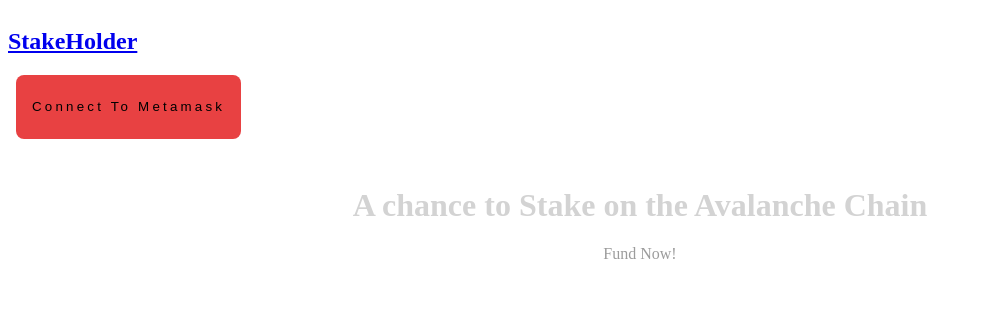
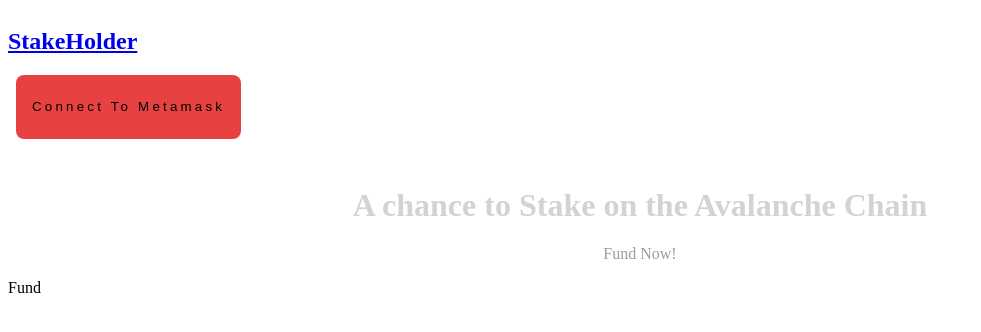
Before and after one commit to stack-guru/Stake, a React (Create React App) app in the folder StakeHolder-Website/: page / in a window 1280 px wide. Both pictures are taken after a click on the button "Connect To Metamask". Shown: the top 332 px of the page, without its empty margins (0-981 px from the left). Built offline with nearby package versions, Linux system fonts and the light colour scheme.

Commit message:
implement fund function

```diff
--- a/StakeHolder-Website/src/App.js
+++ b/StakeHolder-Website/src/App.js
@@ -2,9 +2,11 @@ import React, { useState, useEffect } from "react";
 import ConnectWallet, { getCurrentConnectedWallet } from "./utils/connect";
 import Header from "./components/Header";
 import Nav from "./components/Nav";
+import { Fund } from "./components/FundContract";
 const App = () => {
   const [walletAddress, setWallet] = useState("");
   const [status, setStatus] = useState("");
+  const [walletConnected, setWalletConnected] = useState(false);
   const addWalletListener = () => {
     if (window.ethereum) {
       window.ethereum.on("accountsChanged", (accounts) => {
@@ -43,10 +45,13 @@ const App = () => {
     addWalletListener();
   }, []);
   const connectWalletClicked = async (event) => {
-    event.preventDefault();
-    const walletResponse = await ConnectWallet();
-    setStatus(walletResponse.status);
-    setWallet(walletResponse.address);
+    if (!walletConnected) {
+      event.preventDefault();
+      const walletResponse = await ConnectWallet();
+      setStatus(walletResponse.status);
+      setWallet(walletResponse.address);
+    }
+    setWalletConnected(true);
   };
   return (
     <div className="App">
@@ -56,6 +61,11 @@ const App = () => {
         status={status}
       />
       <Header />
+      {walletConnected ? (
+        <Fund />
+      ) : (
+        "Please connect your metamask account using the button above"
+      )}
     </div>
   );
 };
--- /dev/null
+++ b/StakeHolder-Website/src/components/FundContract.jsx
@@ -0,0 +1,5 @@
+import React from "react";
+
+export const Fund = () => {
+  return <div>Fund</div>;
+};
--- /dev/null
+++ b/StakeHolder-Website/src/utils/addDelegator.js
@@ -0,0 +1,2 @@
+// -> function to add delegator
+const AddDelegator = async () => {};
```
Also changed, not shown: StakeHolder-Website/src/utils/contractfuncs.js (+3 -5 lines).
